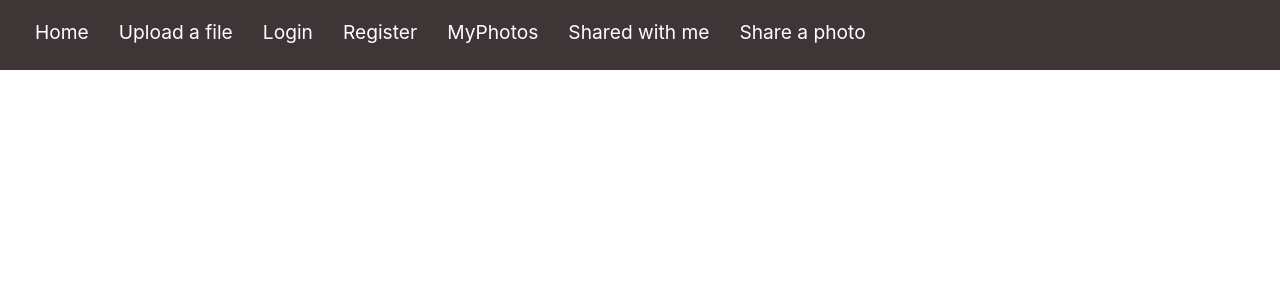
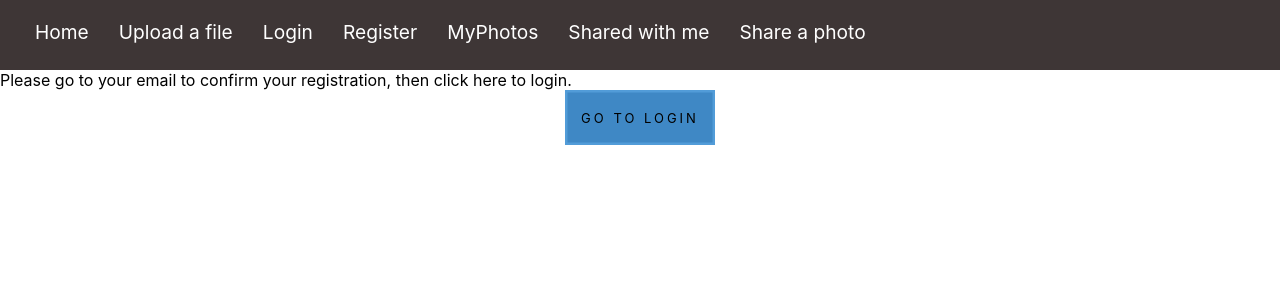
Before and after one commit to POPSoftwareTeam/Profolio-Web, a React (Create React App) app in the folder profolioweb/: page /RegisterEmail in a window 1280 px wide. Shown: the top 300 px of the page. Built offline with nearby package versions, Linux system fonts and the light colour scheme.

Commit message:
Register Email page is now up and successful registration takes you there, where you can then go to login

```diff
--- a/profolioweb/src/App.tsx
+++ b/profolioweb/src/App.tsx
@@ -12,6 +12,7 @@ import Register from './Components/RegisterPage'
 import MyPhotos from './Components/MyPhotosPage'
 import SharedPhotos from './Components/SharedPhotosPage'
 import SharePhoto from './Components/SharePhotoPage'
+import RegisterEmail from './Components/RegisterEmailPage'
 
 
 const App:React.FC = props => {
@@ -26,6 +27,7 @@ const App:React.FC = props => {
               <Route exact path="/FileUpload" component={FileUpload}/>
               <Route exact path="/Login" component ={Login}/>
               <Route exact path="/Register" component ={Register}/>
+              <Route exact path="/RegisterEmail" component ={RegisterEmail}/>
               <Route exact path="/Myphotos" component ={MyPhotos}/>
               <Route exact path="/Sharedwithme" component ={SharedPhotos}/>
               <Route exact path="/SharePhoto" component ={SharePhoto}/>
--- /dev/null
+++ b/profolioweb/src/Components/RegisterEmailPage.tsx
@@ -0,0 +1,30 @@
+import React from "react";
+import "../css/form.scss";
+import APIAuthenticationService from "../Services/APIAuthenticationService";
+import { User } from "../Models/UserModel";
+import MainButton from "./shared/MainButton";
+import { RouteComponentProps } from 'react-router-dom';
+
+
+const RegisterEmail: React.FC<RouteComponentProps>= (props) => {
+  let [email, setEmail] = React.useState<string>("");
+  let [password, setPassword] = React.useState<string>("");
+  let [verifyPassword, setVerifyPassword] = React.useState<string>("");
+
+  const navigateToLogin = async () => {
+        props.history.push('Login')
+  };
+
+  return (
+    <>
+      <div className="">
+        Please go to your email to confirm your registration, then click here to login.
+        <div onClick={() => navigateToLogin()}>
+            <MainButton text="Go To Login"/>
+        </div>
+      </div>
+    </>
+  );
+};
+
+export default RegisterEmail;
--- a/profolioweb/src/Components/RegisterPage.tsx
+++ b/profolioweb/src/Components/RegisterPage.tsx
@@ -19,7 +19,7 @@ const Register: React.FC<RouteComponentProps>= (props) => {
 
       if (response === true )
       {
-          props.history.push('/Login')
+          props.history.push('/RegisterEmail')
       }
     }
   };
```
